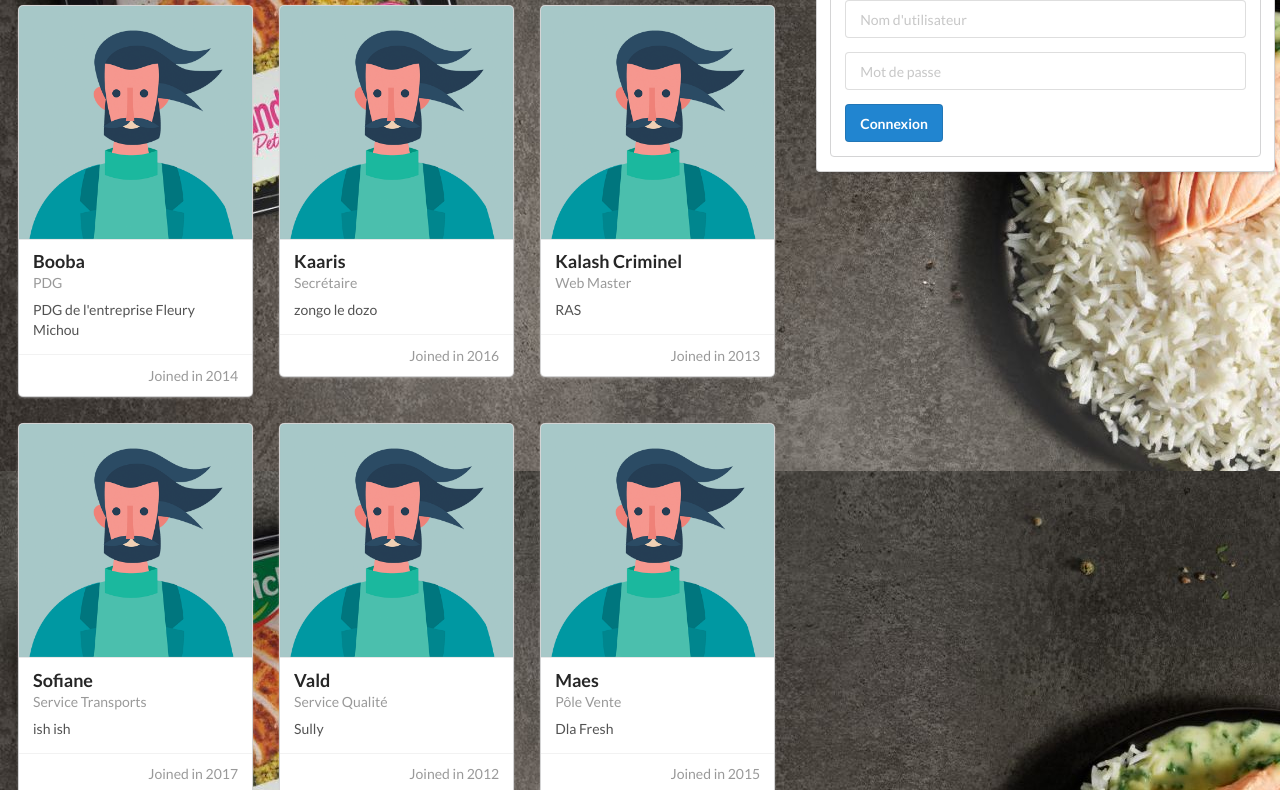
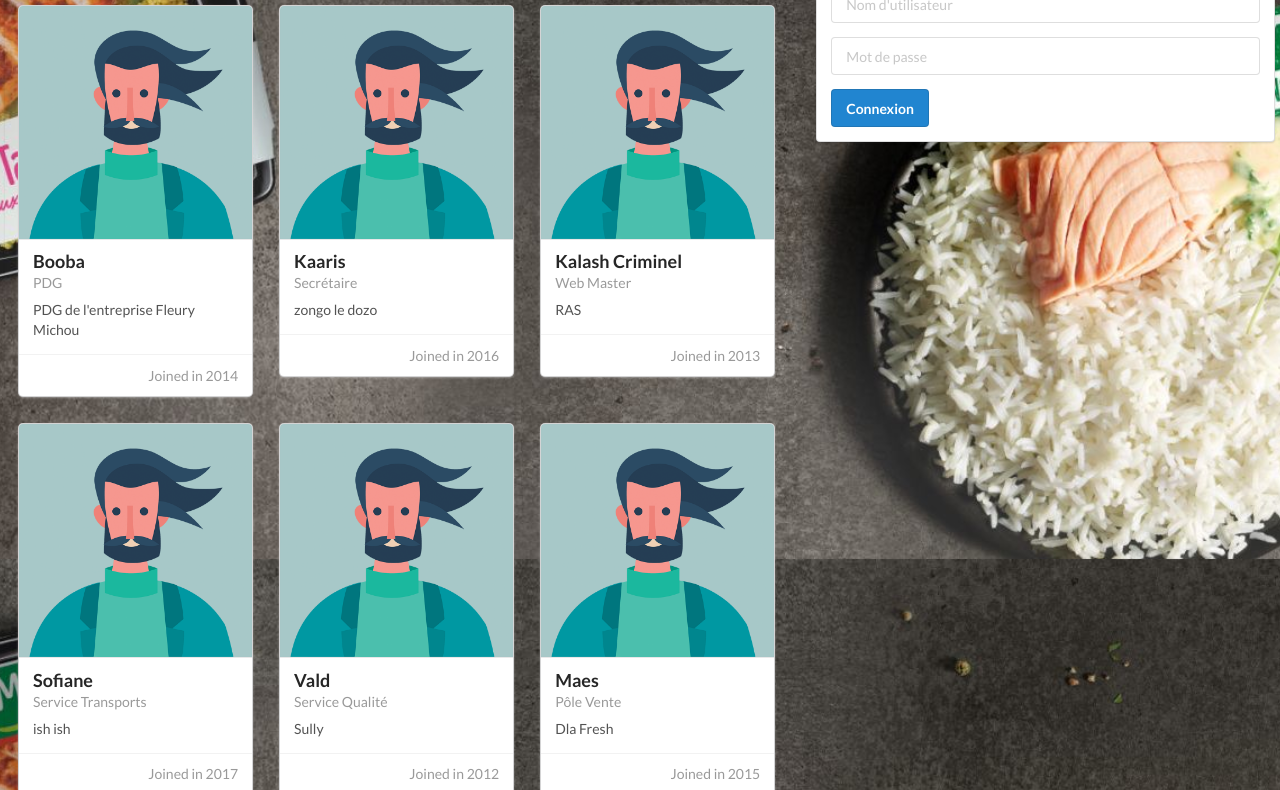
Before and after one commit to LucentDread/ProjetCyberRange, a plain HTML site: page Web/Extranet/team.html in a window 1280 px wide. Shown: the part 241-1031 px from the top of the page. Drawn offline with Linux system fonts and the light colour scheme.

Commit message:
Change background position/size

```diff
--- a/Web/Extranet/team.html
+++ b/Web/Extranet/team.html
@@ -5,7 +5,7 @@
   <title>Fleury Michou</title>
   <link rel="stylesheet" href="../semantic/semantic.min.css">
 </head>
-<body style="background-image:url('img/bg_default_nb.jpg');">
+<body style="background-image:url('img/bg_default_nb.jpg');background-size:cover;background-attachment:fixed;">
   <img class="ui image" src="https://semantic-ui.com/images/wireframe/image.png" alt="Ici la bannière" style="width:100%;border:1px solid black;height:100px;">
   <div class="ui huge menu" style="margin-top:0;">
     <a href="index.html" class="active item">Accueil</a>
@@ -217,9 +217,7 @@
       </div>
     </div>
     <div class="six wide column">
-      <div class="ui segments">
-        <div class="ui top attached segment">
-        <div class="ui bottom attached segment">
+      <div class="ui segment">
           <div class="ui form">
             <h2 class="ui centered header">Section d'administration</h2>
             <div class="field">
```
Also changed, not shown: Web/Extranet/index.html (+1 -1 lines), Web/Extranet/news.html (+1 -1 lines), Web/Extranet/opinion.html (+1 -1 lines).
